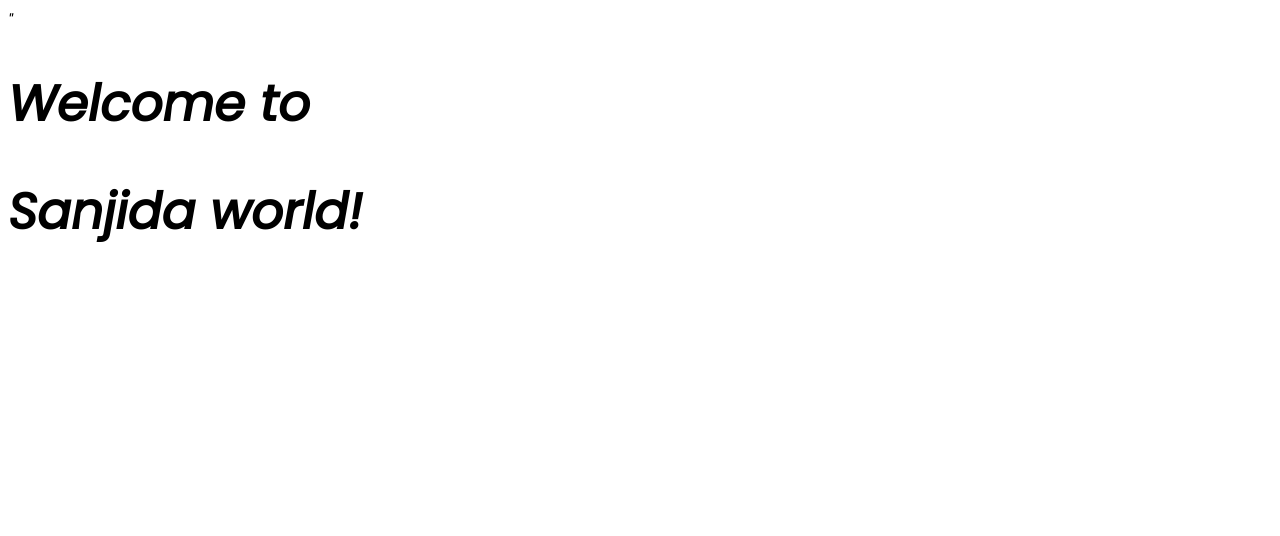
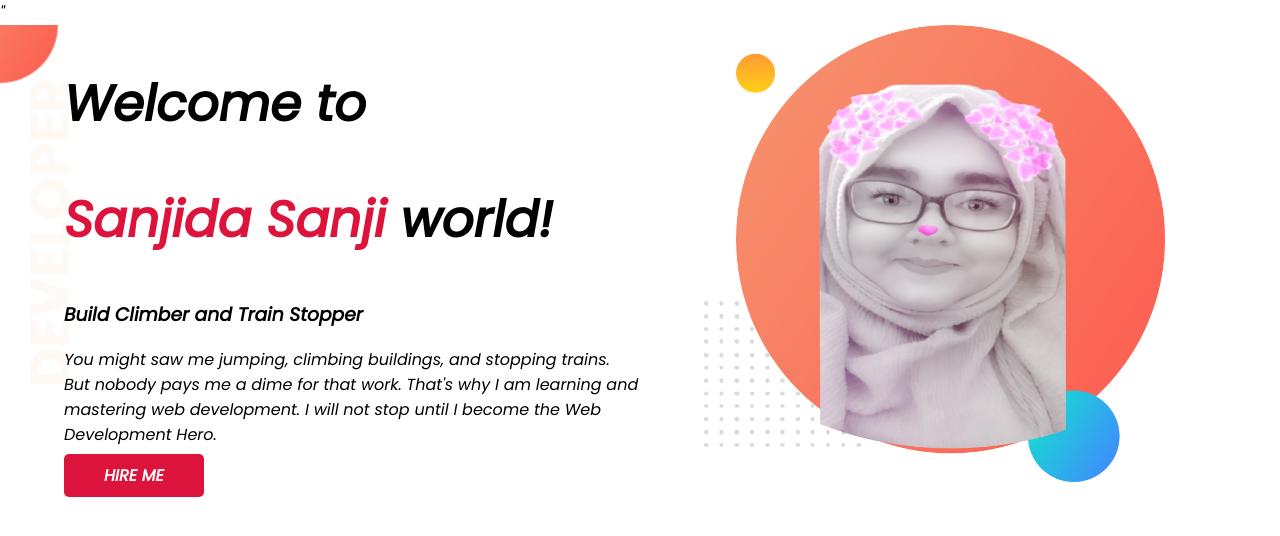
Before and after one commit to Sanjidafarjana/developer-portfolio, a plain HTML site: page index.html in a window 1280 px wide. Drawn offline with Linux system fonts and the light colour scheme.

Commit message:
top banner added

```diff
--- a/index.html
+++ b/index.html
@@ -11,8 +11,18 @@
     <link rel="stylesheet" href="style.css">
 </head>
 <body>
+    <section class="top-banner">
+    <div class="half-width">
     <h1>Welcome to</h1>
-    <h1>Sanjida world!</h1>
+    <h1><span class="orange-color">Sanjida Sanji</span> world!</h1>
+    <h3>Build Climber and Train Stopper</h3>
+    <p>You might saw me jumping, climbing buildings, and stopping trains. But nobody pays me a dime for that work. That's why I am learning and mastering web development. I will not stop until I become the Web Development Hero.</p>
+    <a class="link-button" target="_blank" href="https://www.facebook.com/profile.php?id=100008708622315">HIRE ME</a>
+    </div>
+    <div class="half-width">
+    <img src="showOff/my-bg.png">
+    </div>
+    </section>
 
 </body>
 </html>
--- a/style.css
+++ b/style.css
@@ -1,6 +1,32 @@
 body{
     font-family: 'Poppins', sans-serif;
+    margin: 0;
 }
 h1{
     font-size: 50px;
 }
+.orange-color{
+    color: crimson;
+}
+section{
+    display: flex;
+}
+.half-width{
+    width: 50%;
+    padding-left: 5%;
+}
+.half-width img{
+    width: 80%;
+}
+.link-button{
+    text-decoration: none;
+    background-color: crimson;
+    padding: 10px 40px;
+    color: white;
+    border-radius: 5px;
+    font-weight: 700;
+}
+.top-banner{
+    background-image: url(images/top-banner.png);
+    background-repeat: no-repeat;
+}
```
Also changed, not shown: images/Nkoza_Nankya_Featured_Character_Read_00.png (added).
